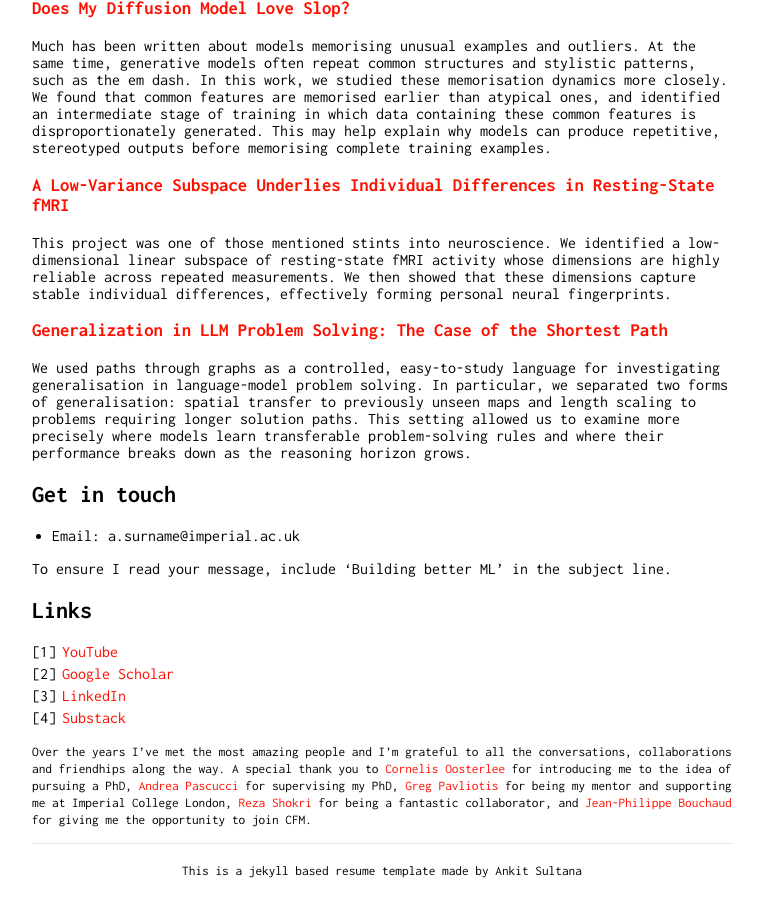
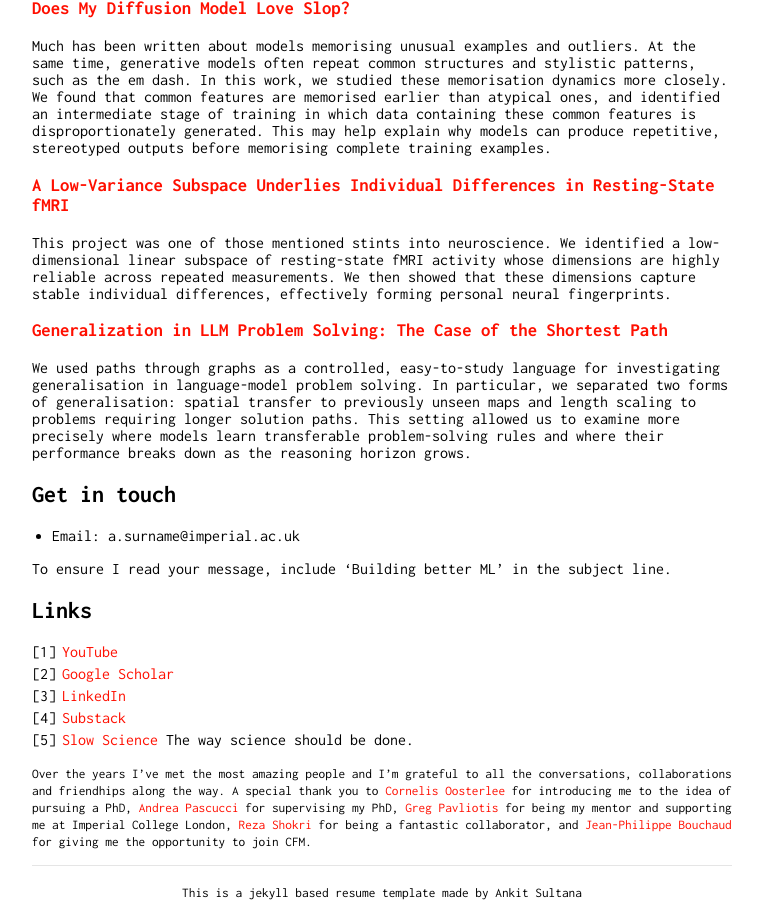
Before and after one commit to abrvkh/abrvkh.github.io, a Jekyll site: the page built from index.md, in a window 1280 px wide and 900 px high, scrolled down 1045 px. Shown: the whole window, without its empty margins (258-1021 px from the left). Built offline with Jekyll 4.4.1, drawn with Linux system fonts in a browser that asks for light colours; before the commit the page ends 1923 px from its top, so only the background shows below that.

Commit message:
link update
link update

```diff
--- a/index.md
+++ b/index.md
@@ -50,5 +50,6 @@ To ensure I read your message, include 'Building better ML' in the subject line.
 2. [Google Scholar](https://scholar.google.com/citations?user=6y1FmgQAAAAJ&hl=en&oi=ao)
 3. [LinkedIn](https://www.linkedin.com/in/anastasia-borovykh-10380584/)
 4. [Substack](http://ana15.substack.com)
+5. [Slow Science](http://slow-science.org/) The way science should be done.
 
 <small>Over the years I've met the most amazing people and I'm grateful to all the conversations, collaborations and friendhips along the way. A special thank you to [Cornelis Oosterlee](https://www.uu.nl/staff/CWOosterlee) for introducing me to the idea of pursuing a PhD, [Andrea Pascucci](https://www.unibo.it/sitoweb/andrea.pascucci) for supervising my PhD, [Greg Pavliotis](https://profiles.imperial.ac.uk/g.pavliotis) for being my mentor and supporting me at Imperial College London, [Reza Shokri](https://www.comp.nus.edu.sg/~reza/) for being a fantastic collaborator, and [Jean-Philippe Bouchaud](https://fr.wikipedia.org/wiki/Jean-Philippe_Bouchaud) for giving me the opportunity to join CFM.</small>
```
